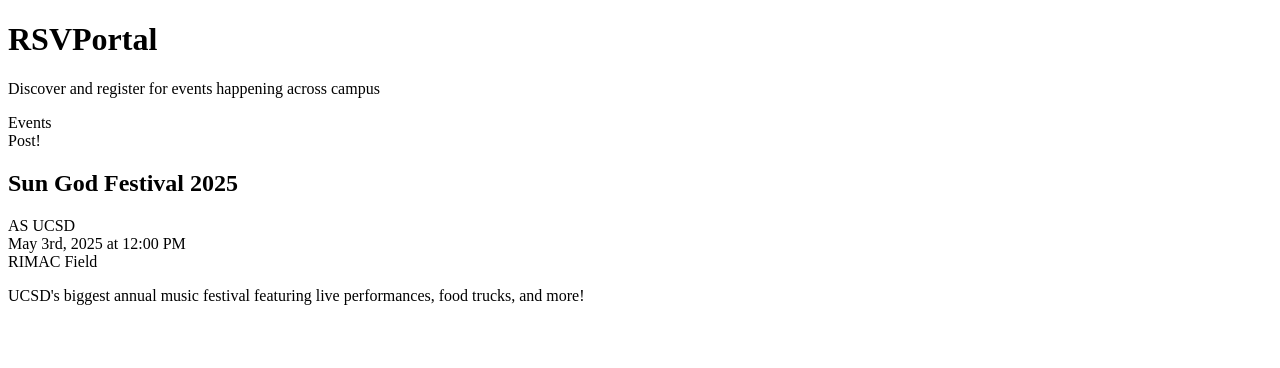
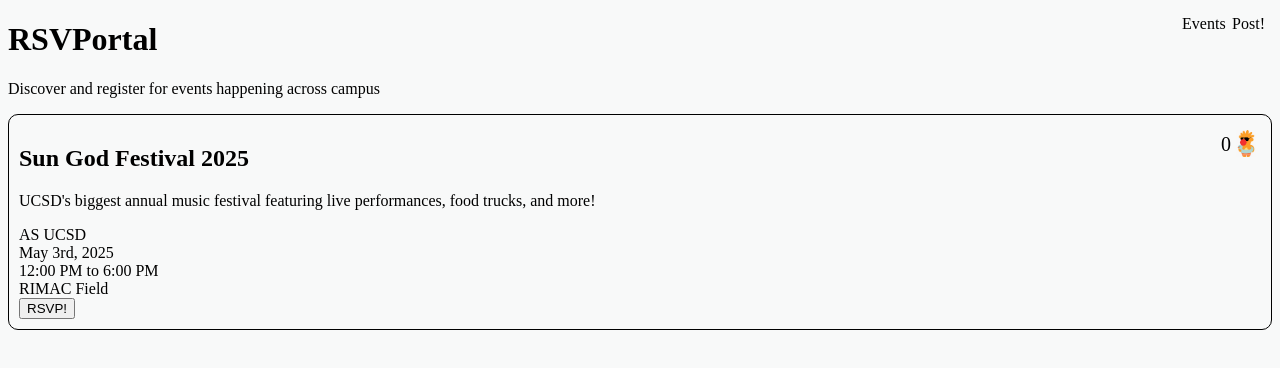
Before and after one commit to caileymm/rsvportal, a plain HTML site: page index.html in a window 1280 px wide. Drawn offline with Linux system fonts and the light colour scheme.

Commit message:
edited layout, added count details

```diff
--- a/index.html
+++ b/index.html
@@ -4,7 +4,7 @@
         <meta charset="UTF-8">
         <meta name="viewport" content="width=device-width, initial-scale=1.0">
         <title>RSVPortal</title>
-   	   <link rel="stylesheet" href="styles.css" type=”text/css”/>
+   	   <link rel="stylesheet" href="styles.css" type="text/css"/>
        <link rel="icon" href="" type="image/x-icon" />
        <script type="text/javascript" src="script.js"></script>
     </head>
@@ -13,27 +13,33 @@
         <header>
             <h1> RSVPortal </h1>
             <p> Discover and register for events happening across campus </p>
+
+            <div class="page-tabs" style="position: absolute; top: 0; right: 0; padding: 15px 15px">
+                <div class="tab-link" onclick="openTab('events-page')" style="float: left;"> Events </div>
+                <div class="tab-link" onclick="openTab('post-page')" style="margin-left: 50px"> Post! </div>
+            </div>
         </header>
 
-        <div class="tabs">
-            <div class="tab-link" onclick="openTab('events-tab')"> Events </div>
-            <div class="tab-link" onclick="openTab('post-tab')"> Post! </div>
-        </div>
-
-        <div id="events-tab" class="tab">
+        <div id="events-page" class="tab">
             <div class="events-container">
-                <!-- Event Box Example -->
+                <!-- Event Card -->
                 <div class = "event-card">
                     <h2 class = "event-title"> Sun God Festival 2025 </h2>
+                    <p class = "event-description"> UCSD's biggest annual music festival featuring live performances, food trucks, and more! </p>
                     <div class = "event-org"> AS UCSD </div>
-                    <div class = "event-date"> May 3rd, 2025 at 12:00 PM </div>
+                    <div class = "event-date"> May 3rd, 2025</div>
+                    <div class = "event-time"> 12:00 PM to 6:00 PM </div>
                     <div class = "event-location"> RIMAC Field </div>
-                    <p class = "event-description"> UCSD's biggest annual music festival featuring live performances, food trucks, and more! </p>
+                    <div style="position: absolute; top: 0; right: 0; padding: 15px 15px">
+                        <div style="float: left; margin-top: 3px; font-size: 20px"> <span class="rsvp-count">0</span> </div>
+                        <img style="width: 20px; margin-left: 5px" src="sungod.jpg">
+                    </div>
+                    <button class = "rsvp-button" type="button" onclick="incRSVPCount(this)"> RSVP! </button>
                 </div>
             </div>
         </div>
 
-        <div id="post-tab" class="tab">
+        <div id="post-page" class="tab">
             <div class="events-container">
                 <!-- post tabs -->
             </div>
--- a/script.js
+++ b/script.js
@@ -5,3 +5,18 @@ function openTab(tabName) {
     }
     document.getElementById(tabName).style.display = 'block';
 }
+
+let clicked = false;
+document.addEventListener('DOMContentLoaded', function() {
+  document.body.addEventListener('click', function(e) {
+      if (!clicked && e.target.classList.contains('rsvp-button')) {
+          const button = e.target;
+          const counter = button.closest('.event-card').querySelector('.rsvp-count');
+          let currentCount = parseInt(counter.textContent);
+          counter.textContent = currentCount + 1;
+
+          button.textContent = "RSVPed!";
+          clicked = true;
+      }
+  });
+});
--- a/styles.css
+++ b/styles.css
@@ -0,0 +1,9 @@
+html {
+    background-color: #F8F9F9
+}
+.event-card {
+    border: 1px solid;
+    border-radius: 10px; /* for rounded corners */
+    padding: 10px; /* for spacing */
+    position: relative;
+}
```
Also changed, not shown: sungod.jpg (added).
